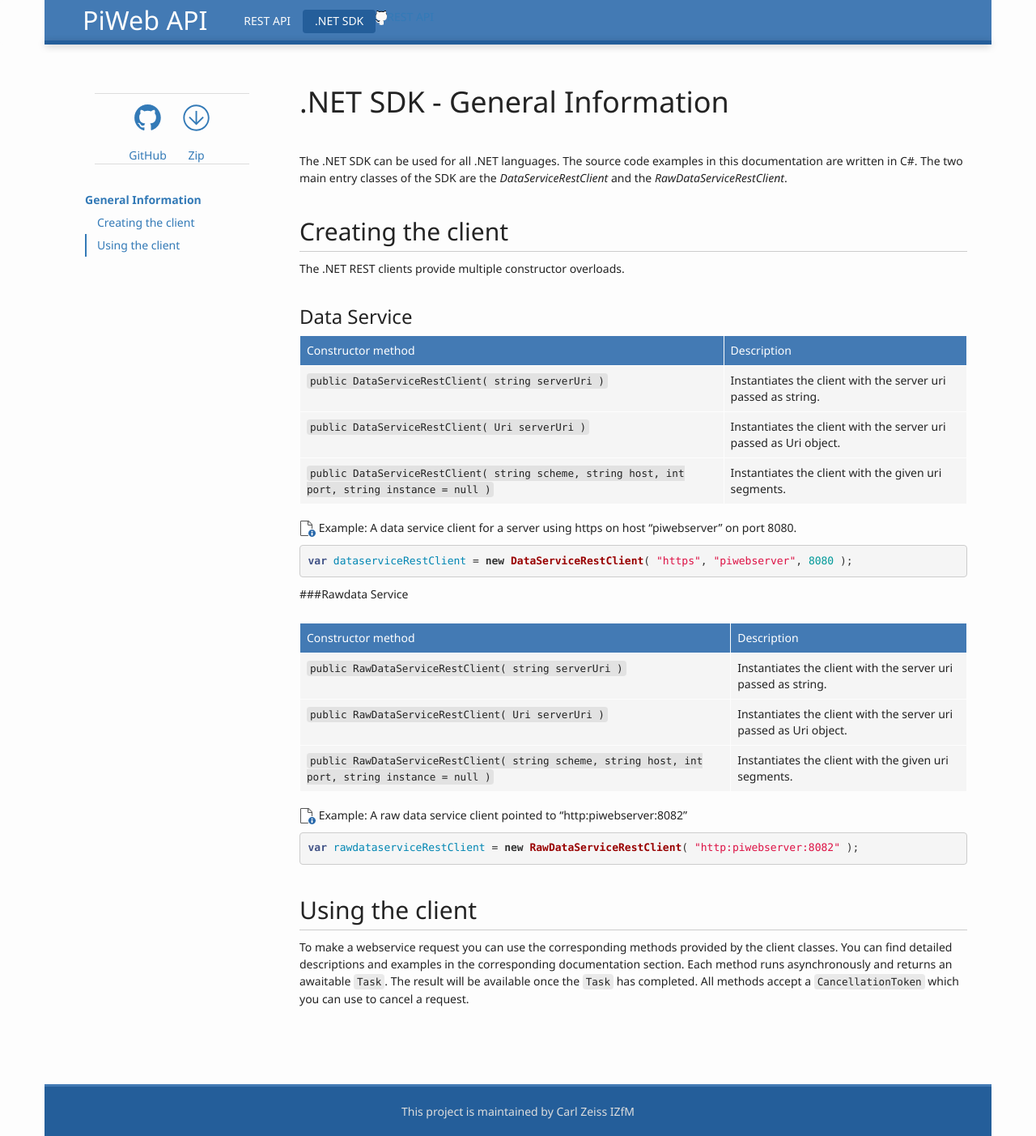
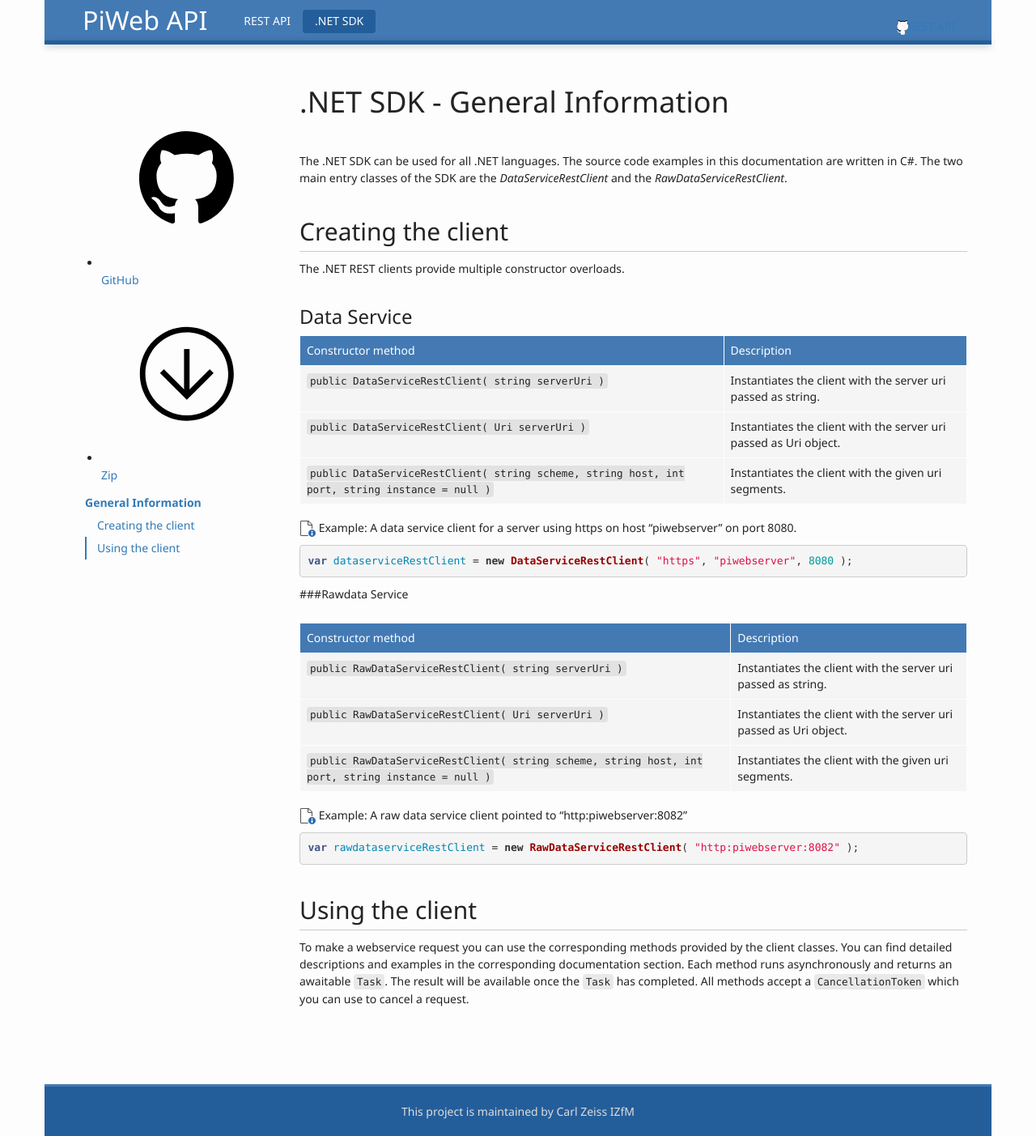
Before and after one commit to ZEISS-PiWeb/PiWeb-Api, a Jekyll site: the page built from _pages/021-netsdk-general.md, in a window 1280 px wide. Shown: the whole page at 81% size. Built offline with Jekyll 4.4.1, drawn with Linux system fonts in a browser that asks for light colours.

Commit message:
Update custom-styles.css

```diff
--- a/stylesheets/custom-styles.css
+++ b/stylesheets/custom-styles.css
@@ -174,6 +174,11 @@
   margin-left: 15px;
 }
 
+.navbar-collapse .navbar-nav-right{
+	float:right;
+	margin-top:12px;
+}
+
 .navbar-brand {
   font-size: 2.3em;
 }
@@ -289,47 +294,8 @@
 	border-top-color: #437AB4;
 }
 
-.about-links{
-	display: table;
-	margin: 0px auto 30px auto;
-	padding: 0;
-	border-top: 1px solid #ddd;
-	border-bottom: 1px solid #ddd;
-	width: 75%;
-	text-align: center;
-}
-
-.about-links>li{
-	list-style: none;
-	text-align: center;
-	width:60px;
-	display: inline-block;
-}
-
-.about-links>li>a{
-	line-height: 1px;
-	width: 60px;
-}
-
-.about-links>li>a>svg{
-	fill: currentColor;
-}
-
-.about-links>li>a>svg::after{
-  content: "";
-  position: absolute;
-  top: 0;
-  right: 0;
-  bottom: 0;
-  left:0;
-}
-
-.about-links>li>a>span{
-	display: list-item;
-}
-
 div>.affix{
-	margin-top: -195px;
+	/*margin-top: -195px;*/
 }
 
 .footer{
```
